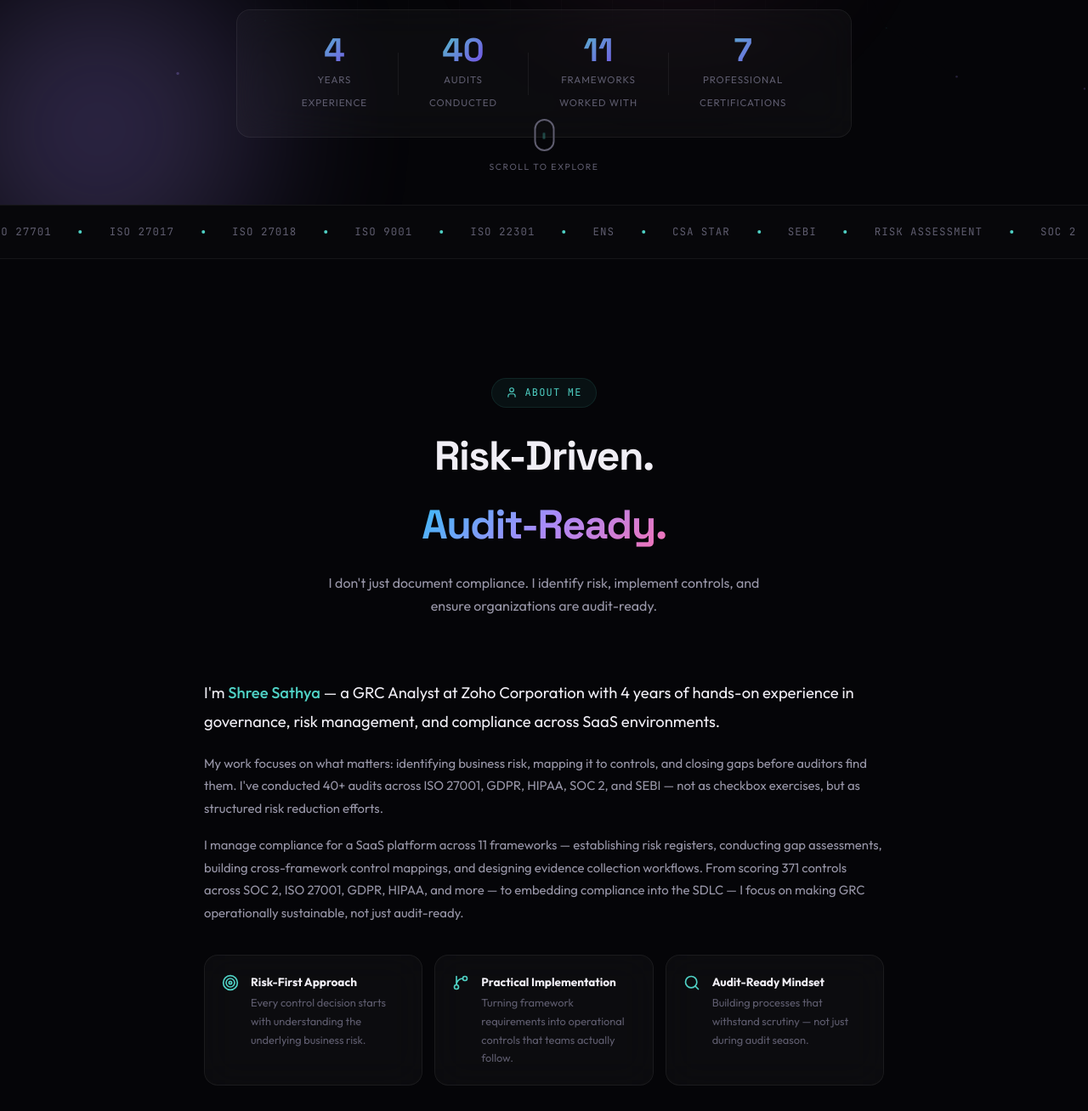
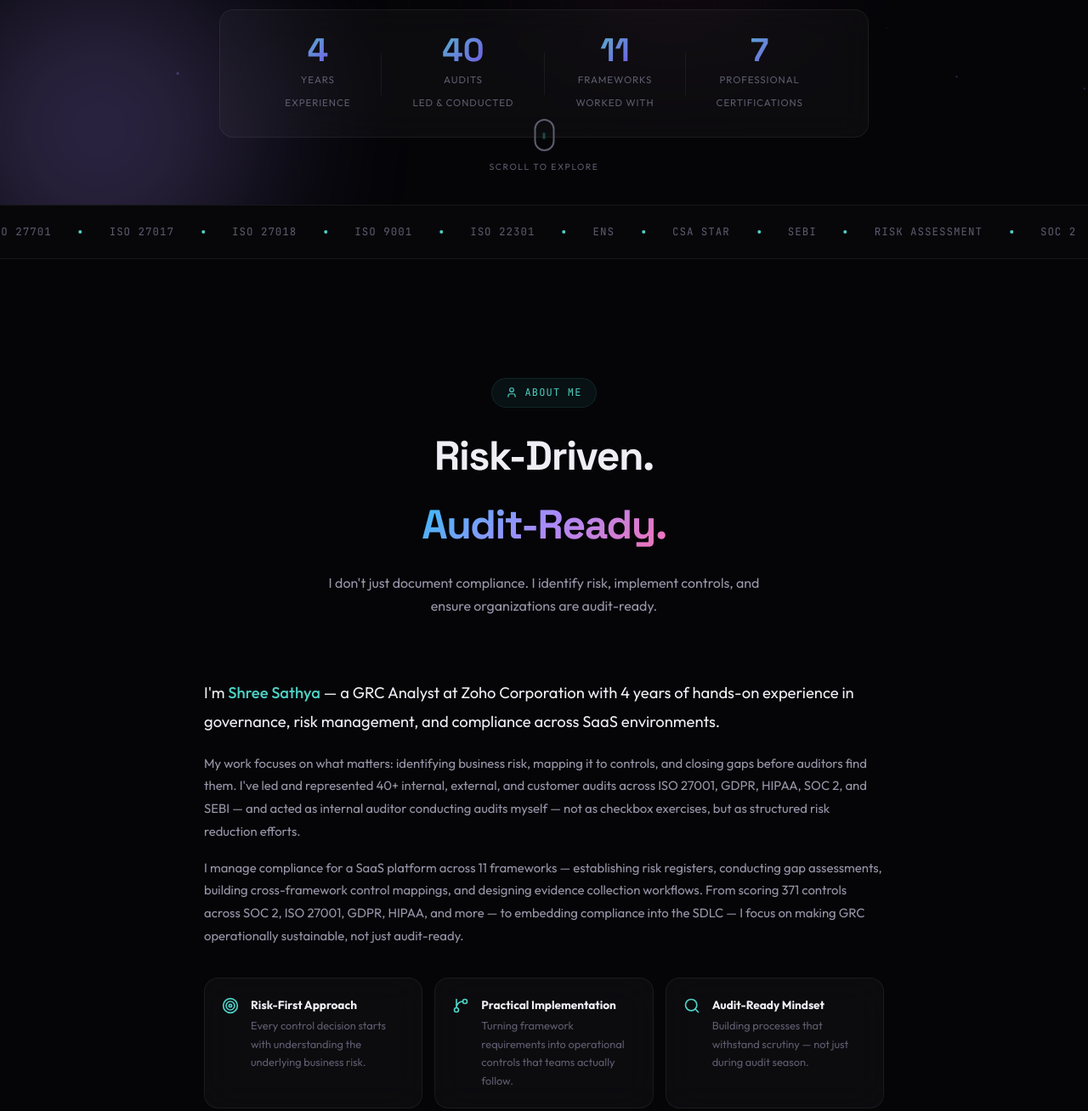
Before and after one commit to SathyaSivam-GRCNexis/SathyaSivam-portfolio.github.io, a plain HTML site: page index.html in a window 1280 px wide. Shown: the part 664-1972 px from the top of the page at 85% size. Drawn offline with nearby package versions, Linux system fonts and the light colour scheme.

Commit message:
Fix audit claims: clarify role as leading/representing 40+ audits and acting as internal auditor

```diff
--- a/index.html
+++ b/index.html
@@ -163,7 +163,7 @@
         <div class="hero__stat-divider"></div>
         <div class="hero__stat">
           <span class="hero__stat-number" data-count="40">0</span>
-          <span class="hero__stat-label">Audits<br>Conducted</span>
+          <span class="hero__stat-label">Audits<br>Led & Conducted</span>
         </div>
         <div class="hero__stat-divider"></div>
         <div class="hero__stat">
@@ -241,7 +241,7 @@
             I'm <span class="highlight-text">Shree Sathya</span> — a GRC Analyst at Zoho Corporation with 4 years of hands-on experience in governance, risk management, and compliance across SaaS environments.
           </p>
           <p class="about__text">
-            My work focuses on what matters: identifying business risk, mapping it to controls, and closing gaps before auditors find them. I've conducted 40+ audits across ISO 27001, GDPR, HIPAA, SOC 2, and SEBI — not as checkbox exercises, but as structured risk reduction efforts.
+            My work focuses on what matters: identifying business risk, mapping it to controls, and closing gaps before auditors find them. I've led and represented 40+ internal, external, and customer audits across ISO 27001, GDPR, HIPAA, SOC 2, and SEBI — and acted as internal auditor conducting audits myself — not as checkbox exercises, but as structured risk reduction efforts.
           </p>
           <p class="about__text">
             I manage compliance for a SaaS platform across 11 frameworks — establishing risk registers, conducting gap assessments, building cross-framework control mappings, and designing evidence collection workflows. From scoring 371 controls across SOC 2, ISO 27001, GDPR, HIPAA, and more — to embedding compliance into the SDLC — I focus on making GRC operationally sustainable, not just audit-ready.
@@ -518,7 +518,7 @@
             <ul class="timeline__details">
               <li>
                 <i data-lucide="chevron-right"></i>
-                <span>Conducted 40+ compliance and security audits across multiple frameworks including ISO 27001, GDPR, HIPAA, and SOC 2</span>
+                <span>Led and represented 40+ internal, external, and customer audits across multiple frameworks including ISO 27001, GDPR, HIPAA, and SOC 2 — also acted as internal auditor conducting audits independently</span>
               </li>
               <li>
                 <i data-lucide="chevron-right"></i>
```
